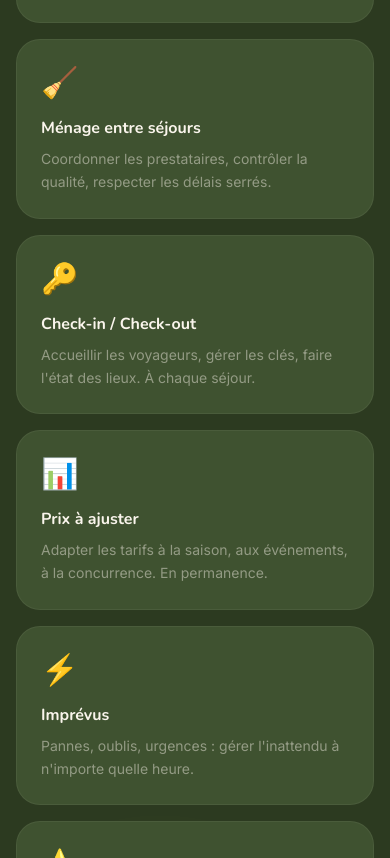
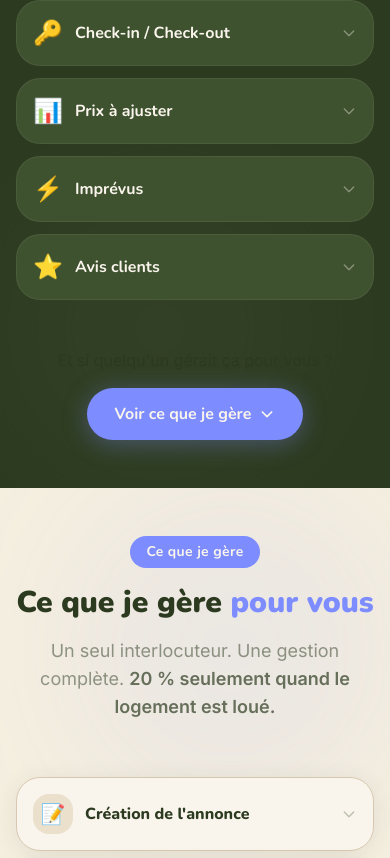
Before and after one commit to white236/site, a React (Vite) app: page / in a window 390 px wide. Shown: the part 1766-2624 px from the top of the page. Built offline with nearby package versions, Linux system fonts and the light colour scheme.

Commit message:
feat(mobile): accordion on Problem and Offer card lists — collapsed by default, tap to expand
Co-Authored-By: Claude Sonnet 4.6 <noreply@anthropic.com>
Claude-Session: https://claude.ai/code/session_01JrQSpTEuD3eq2MLu1Q5SBJ

```diff
--- a/src/components/Offer.jsx
+++ b/src/components/Offer.jsx
@@ -1,4 +1,4 @@
-import { useRef } from 'react'
+import { useRef, useState } from 'react'
 import { useRevealChildren } from '../hooks/useIntersection'
 import FloatingParticles from './FloatingParticles'
 
@@ -48,6 +48,7 @@ const services = [
 export default function Offer() {
   const containerRef = useRef(null)
   useRevealChildren(containerRef)
+  const [open, setOpen] = useState(null)
 
   return (
     <section id="offre" className="py-12 sm:py-28 bg-cream relative overflow-hidden" ref={containerRef}>
@@ -70,22 +71,34 @@ export default function Offer() {
           </p>
         </div>
 
-        <div className="grid sm:grid-cols-2 lg:grid-cols-4 gap-4 sm:gap-5">
+        <div className="grid sm:grid-cols-2 lg:grid-cols-4 gap-3 sm:gap-5">
           {services.map((s, i) => (
             <div
               key={i}
-              className={`reveal reveal-delay-${(i % 4) + 1} group bg-white rounded-3xl p-5 shadow-card
-                hover:shadow-card-hover hover:-translate-y-2 hover:border-brand-orange/30
-                transition-all duration-300 border border-cream-deeper`}
+              className={`reveal reveal-delay-${(i % 4) + 1} group bg-white rounded-3xl p-4 sm:p-5 shadow-card
+                sm:hover:shadow-card-hover sm:hover:-translate-y-2 sm:hover:border-brand-orange/30
+                transition-all duration-300 border border-cream-deeper cursor-pointer`}
+              onClick={() => setOpen(open === i ? null : i)}
             >
-              <div className="relative w-12 h-12 bg-cream-dark rounded-2xl flex items-center justify-center text-2xl mb-4 group-hover:bg-brand-orange/10 transition-colors duration-300">
-                {s.icon}
-                <span className="absolute -top-1.5 -right-1.5 text-xs opacity-0 group-hover:opacity-100 group-hover:-translate-y-0.5 transition-all duration-300 select-none">🌿</span>
+              <div className="flex items-center gap-3 sm:block">
+                <div className="relative w-10 h-10 sm:w-12 sm:h-12 bg-cream-dark rounded-2xl flex items-center justify-center text-xl sm:text-2xl sm:mb-4 flex-shrink-0 group-hover:bg-brand-orange/10 transition-colors duration-300">
+                  {s.icon}
+                  <span className="absolute -top-1.5 -right-1.5 text-xs opacity-0 group-hover:opacity-100 group-hover:-translate-y-0.5 transition-all duration-300 select-none">🌿</span>
+                </div>
+                <h3 className="font-heading font-extrabold text-noir text-base flex-1 leading-snug group-hover:text-brand-orange transition-colors duration-300">
+                  {s.title}
+                </h3>
+                <svg
+                  className="sm:hidden w-4 h-4 text-noir/30 flex-shrink-0 transition-transform duration-300"
+                  style={{ transform: open === i ? 'rotate(180deg)' : 'rotate(0deg)' }}
+                  fill="none" stroke="currentColor" viewBox="0 0 24 24"
+                >
+                  <path strokeLinecap="round" strokeLinejoin="round" strokeWidth={2} d="M19 9l-7 7-7-7" />
+                </svg>
               </div>
-              <h3 className="font-heading font-extrabold text-noir text-base mb-1.5 leading-snug group-hover:text-brand-orange transition-colors duration-300">
-                {s.title}
-              </h3>
-              <p className="text-noir/48 font-body text-sm leading-relaxed">{s.desc}</p>
+              <p className={`text-noir/48 font-body text-sm leading-relaxed ${open === i ? 'mt-2 sm:mt-1.5' : 'hidden sm:block sm:mt-1.5'}`}>
+                {s.desc}
+              </p>
             </div>
           ))}
         </div>
--- a/src/components/Problem.jsx
+++ b/src/components/Problem.jsx
@@ -1,4 +1,4 @@
-import { useRef } from 'react'
+import { useRef, useState } from 'react'
 import { useRevealChildren } from '../hooks/useIntersection'
 
 const problems = [
@@ -37,6 +37,7 @@ const problems = [
 export default function Problem() {
   const containerRef = useRef(null)
   useRevealChildren(containerRef)
+  const [open, setOpen] = useState(null)
 
   return (
     <section className="bg-noir py-12 sm:py-28 relative overflow-hidden" ref={containerRef}>
@@ -57,18 +58,30 @@ export default function Problem() {
           </p>
         </div>
 
-        <div className="grid sm:grid-cols-2 lg:grid-cols-3 gap-4 sm:gap-5">
+        <div className="grid sm:grid-cols-2 lg:grid-cols-3 gap-3 sm:gap-5">
           {problems.map((p, i) => (
             <div
               key={i}
-              className={`reveal reveal-delay-${(i % 3) + 1} group bg-noir-light rounded-3xl p-6 border border-white/[0.06]
-                hover:border-brand-orange/25 hover:bg-white/[0.04] hover:-translate-y-1 transition-all duration-300 cursor-default`}
+              className={`reveal reveal-delay-${(i % 3) + 1} group bg-noir-light rounded-3xl p-4 sm:p-6 border border-white/[0.06]
+                hover:border-brand-orange/25 hover:bg-white/[0.04] sm:hover:-translate-y-1 transition-all duration-300 cursor-pointer`}
+              onClick={() => setOpen(open === i ? null : i)}
             >
-              <div className="text-3xl mb-4">{p.icon}</div>
-              <h3 className="font-heading font-bold text-white text-base mb-2 group-hover:text-brand-orange transition-colors duration-300">
-                {p.title}
-              </h3>
-              <p className="text-white/45 font-body text-sm leading-relaxed">{p.desc}</p>
+              <div className="flex items-center gap-3 sm:block">
+                <div className="text-2xl sm:text-3xl sm:mb-4 flex-shrink-0">{p.icon}</div>
+                <h3 className="font-heading font-bold text-white text-base flex-1 group-hover:text-brand-orange transition-colors duration-300">
+                  {p.title}
+                </h3>
+                <svg
+                  className="sm:hidden w-4 h-4 text-white/40 flex-shrink-0 transition-transform duration-300"
+                  style={{ transform: open === i ? 'rotate(180deg)' : 'rotate(0deg)' }}
+                  fill="none" stroke="currentColor" viewBox="0 0 24 24"
+                >
+                  <path strokeLinecap="round" strokeLinejoin="round" strokeWidth={2} d="M19 9l-7 7-7-7" />
+                </svg>
+              </div>
+              <p className={`text-white/45 font-body text-sm leading-relaxed ${open === i ? 'mt-2 sm:mt-2' : 'hidden sm:block sm:mt-2'}`}>
+                {p.desc}
+              </p>
             </div>
           ))}
         </div>
```
